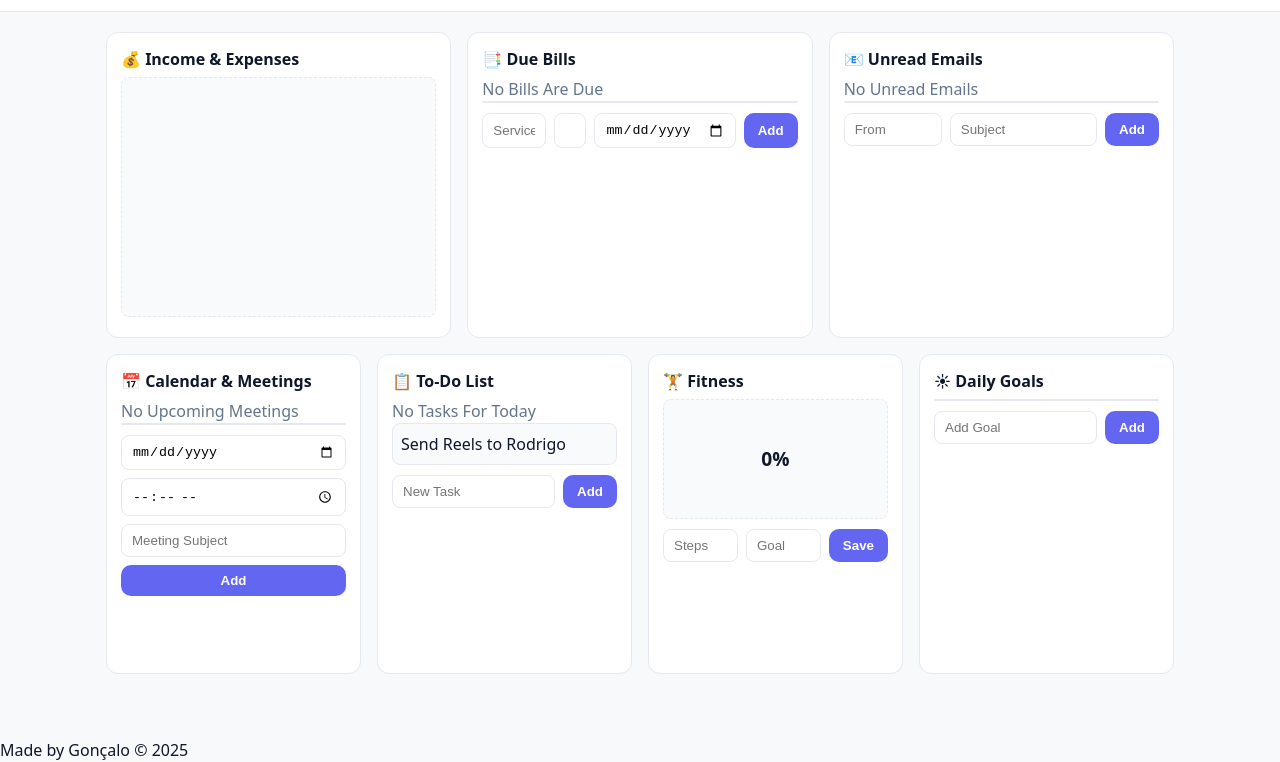
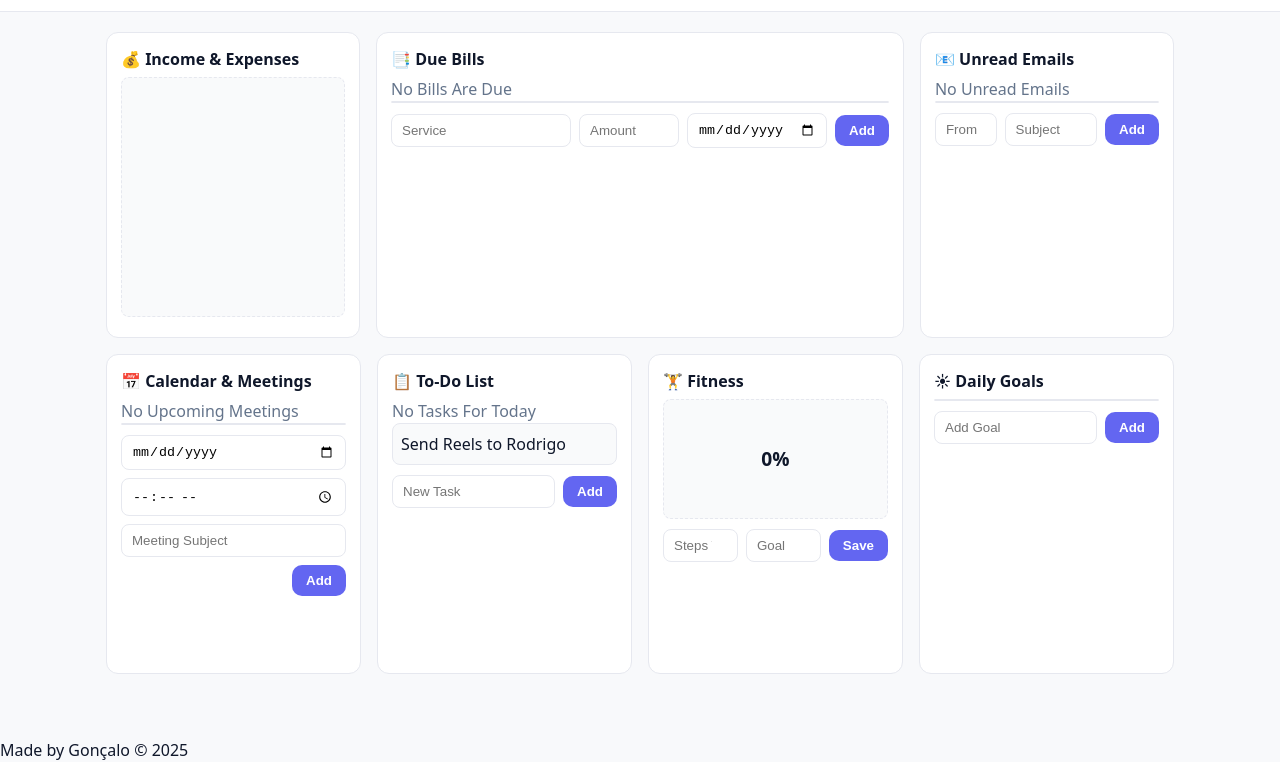
Before and after one commit to gncfilipe/myproject, a plain HTML site: page index.html in a window 1280 px wide. Shown: the part 48-810 px from the top of the page. Drawn offline with Linux system fonts and the light colour scheme; a script that the page names is missing.

Commit message:
fixing buttons, alignments

```diff
--- a/styles.css
+++ b/styles.css
@@ -89,7 +89,16 @@ input:focus-visible {
     margin-top: 10px;
     gap: 8px;
 }
-#bills-form { grid-template-columns: 2fr 1fr 1fr auto; }
+#bills-form {
+    display: grid;
+    gap: 8px;
+    grid-template-columns: minmax(180px, 2fr) minmax(100px, 0.8fr) minmax(140px, 1fr) auto;
+    align-items: center;
+}
+#bill-form input[name="amount"] {
+  text-align: right;
+  font-size: 0.9rem;
+}
 #emails-form { grid-template-columns: 2fr 3fr auto; }
 #todo-form, #dgoals-form { grid-template-columns: 1fr auto; }
 #fitness-form { grid-template-columns: 1fr 1fr auto; }
@@ -114,6 +123,16 @@ input:focus-visible {
     border-radius: 12px;
     box-shadow: 0, 6px, 18px, rgba(15,23,42,0.06);
     padding: 14px;
+}
+.widget form {
+    display: grid;
+    gap: 8px;
+    align-items: center;
+    margin-top: 10px;
+}
+.widget form > .btn {
+    justify-self: end;
+    align-self: center;
 }
 #finances { min-height: 240px; }
 #bills{ min-height: 240px;}
```
